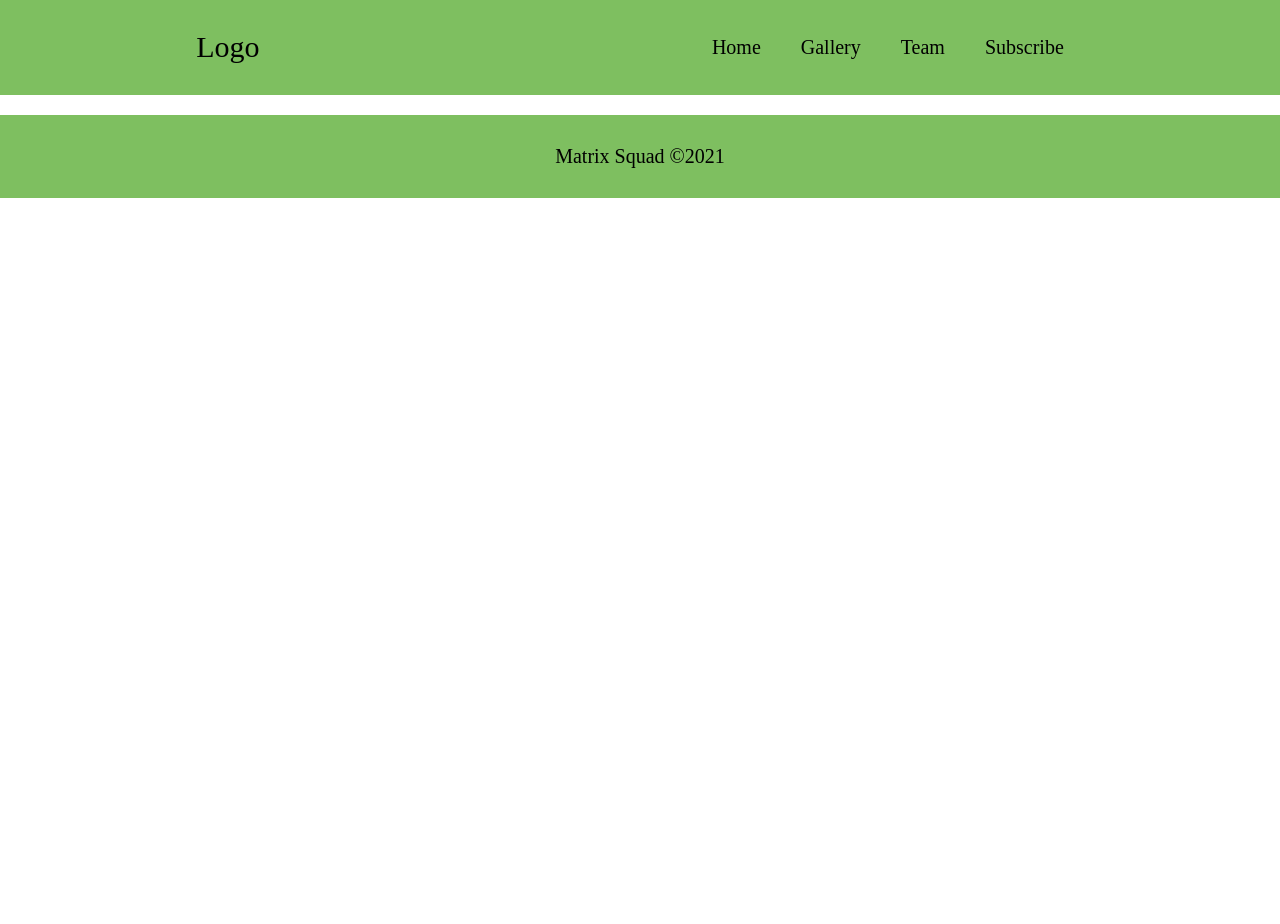
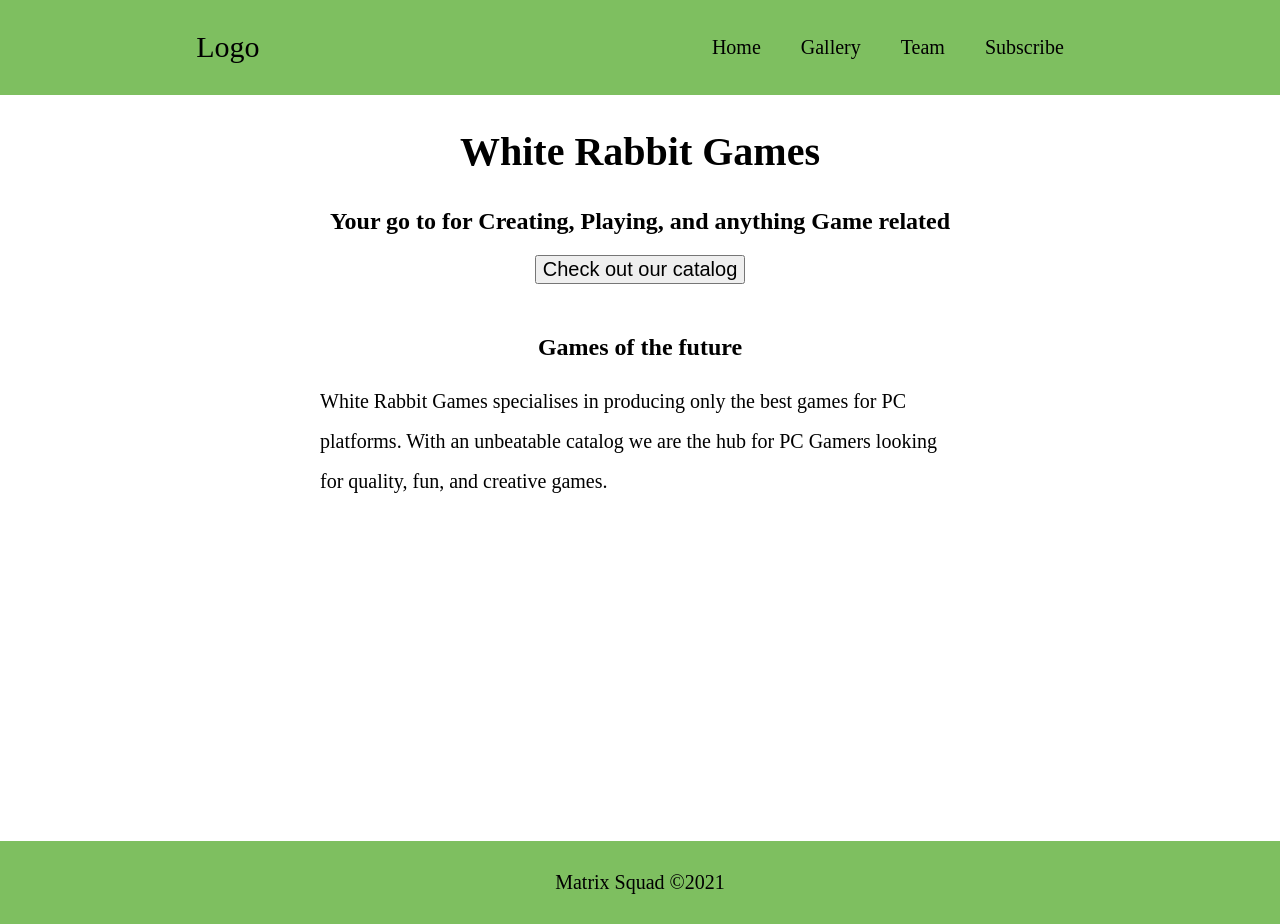
Before and after one commit to FesalBadday/cpnt-262-final-project, a website: page public/index.html in a window 1280 px wide. Before the commit the page ends 800 px from the top, so only its background shows below. Drawn offline with Linux system fonts and the light colour scheme; no server answers.

Commit message:
index done, ready for style

```diff
--- a/public/css/main.css
+++ b/public/css/main.css
@@ -51,3 +51,48 @@ body {
   font-size: 20px;
   padding: 10px;
 }
+
+/* **** */
+/* Hero */
+/* **** */
+
+.hero-contain {
+  display: flex;
+  justify-content: center;
+  align-items: center;
+  text-align: center;
+}
+
+.hero-contain h1 {
+  font-size: 40px;
+}
+
+.hero-button a {
+  font-size: 20px;
+  text-decoration: none;
+  color: black;
+
+}
+
+/* ******* */
+/* Article */
+/* ******* */
+.article-section h2 {
+  text-align: center;
+}
+
+.article-section {
+  display: flex;
+  justify-content: center;
+  margin-top: 30px;
+}
+
+.article-text {
+  max-width: 80ch;
+}
+
+.article-text p {
+  font-size: 20px;
+  line-height: 40px;
+  margin-bottom: 20rem;
+}
--- a/public/index.html
+++ b/public/index.html
@@ -22,6 +22,22 @@
     </nav>
   </header>
   <main>
+    <section class="hero-contain">
+      <div>
+        <h1>White Rabbit Games</h1>
+        <h2>Your go to for Creating, Playing, and anything Game related</h2>
+        <button class="hero-button"><a href="gallery.html">Check out our catalog</a></button>
+      </div>
+    </section>
+    <section class="article-section">
+      <article class="article-text">
+        <h2>Games of the future</h2>
+        <p>White Rabbit Games specialises in producing only the best games for PC platforms.
+          With an unbeatable catalog we are the hub for PC Gamers looking for quality, fun, and
+          creative games.
+        </p>
+      </article>
+    </section>
   </main>
   <footer class="footer-section">
     <p class="footer-text">Matrix Squad &copy;2021</p>
```
